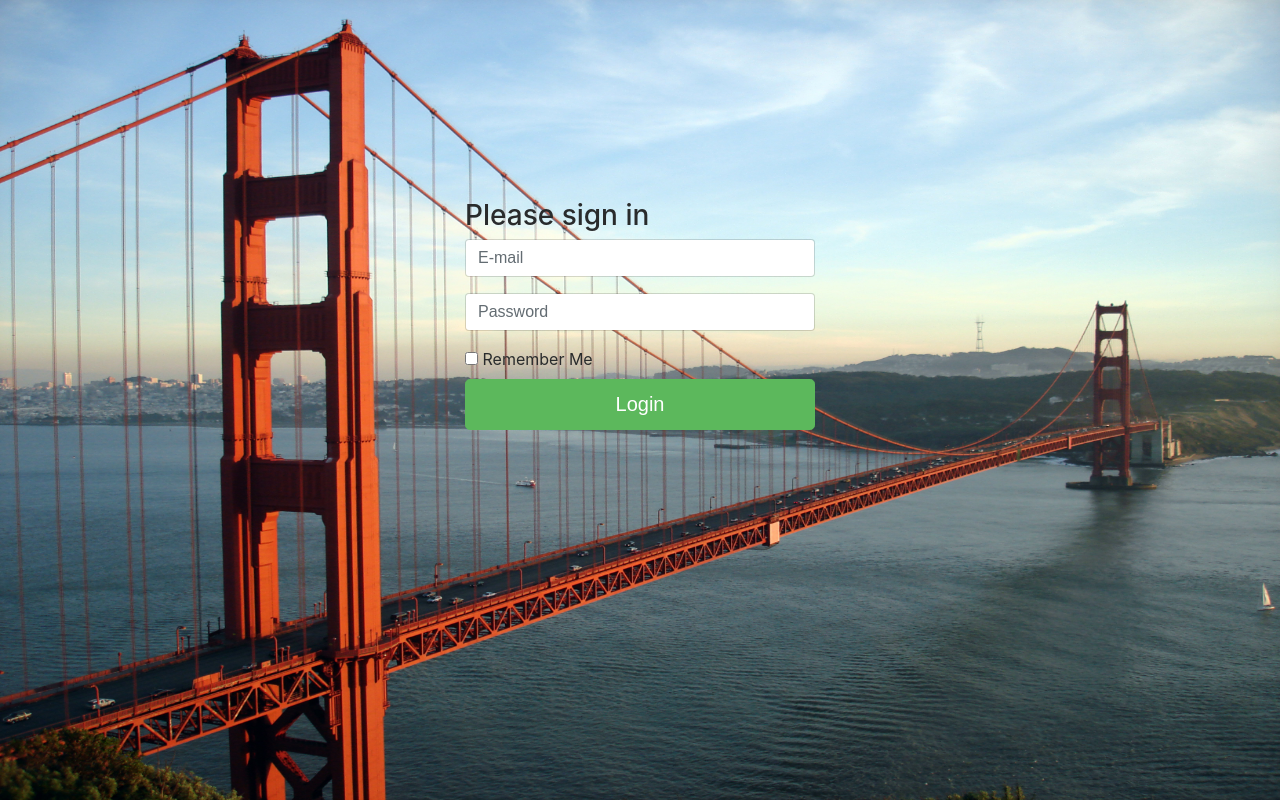
After one commit to Teamexe/confession-site, a PHP site: page /login.html in a window 1280 px wide. The commit adds this page. Run offline with PHP 8.4, Linux system fonts and the light colour scheme; some libraries are stand-ins or nearby versions.

Commit message:
added login.html and deleted useless images

```diff
--- a/css/home.css
+++ b/css/home.css
@@ -51,8 +51,8 @@ li a:visited{
     padding-left:39px;
 	padding-bottom:0px;
 	padding-right:0px;
-    height:600px;
-    width:1254px;
+    height:85%;
+    width:95%;
 }
 
 #see{
--- /dev/null
+++ b/css/login.css
@@ -0,0 +1,15 @@
+*{
+	margin:0;
+	padding:0;
+}
+
+body{
+	background-image:url("../images/Golden.jpg");
+	background-size:100% 100%;
+	background-repeat:no-repeat;
+}
+.container{
+	position:absolute;
+	top:200px;
+	left:450px;
+}
--- a/home.html
+++ b/home.html
@@ -14,7 +14,7 @@
 		<nav>
 			<ul>
 				<li id="admin">
-					<a  href="#" >ADMIN LOGIN</a>
+					<a  href="login.html" >ADMIN LOGIN</a>
 				</li>
 				<li id="about">
 					<a href="#">ABOUT US</a>
--- /dev/null
+++ b/login.html
@@ -0,0 +1,42 @@
+<html>
+    <head>
+        <title>
+            login page
+        </title>
+          <link type="text/css" rel="stylesheet" href="bootstrap/css/bootstrap.min.css">
+        <link type="text/css" rel="stylesheet" href="css/login.css">
+    </head>
+    <body>
+<script src="http://mymaplist.com/js/vendor/TweenLite.min.js"></script>
+<!-- This is a very simple parallax effect achieved by simple CSS 3 multiple backgrounds, made by http://twitter.com/msurguy -->
+        <div class="container">
+            <div class="row vertical-offset-100">
+                <div class="col-md-4 col-md-offset-4">
+                    <div class="panel panel-default">
+                        <div class="panel-heading">
+                            <h3 class="panel-title">Please sign in</h3>
+                        </div>
+                        <div class="panel-body">
+                            <form accept-charset="UTF-8" role="form">
+                            <fieldset>
+                                <div class="form-group">
+                                    <input class="form-control" placeholder="E-mail" name="email" type="text">
+                                </div>
+                                <div class="form-group">
+                                    <input class="form-control" placeholder="Password" name="password" type="password" value="">
+                                </div>
+                                <div class="checkbox">
+                                    <label>
+                                        <input name="remember" type="checkbox" value="Remember Me"> Remember Me
+                                    </label>
+                                </div>
+                                <input class="btn btn-lg btn-success btn-block" type="submit" value="Login">
+                            </fieldset>
+                            </form>
+                        </div>
+                    </div>
+                </div>
+            </div>
+        </div>
+    </body>
+</html>
```
Also changed, not shown: images/Golden.jpg (added).
